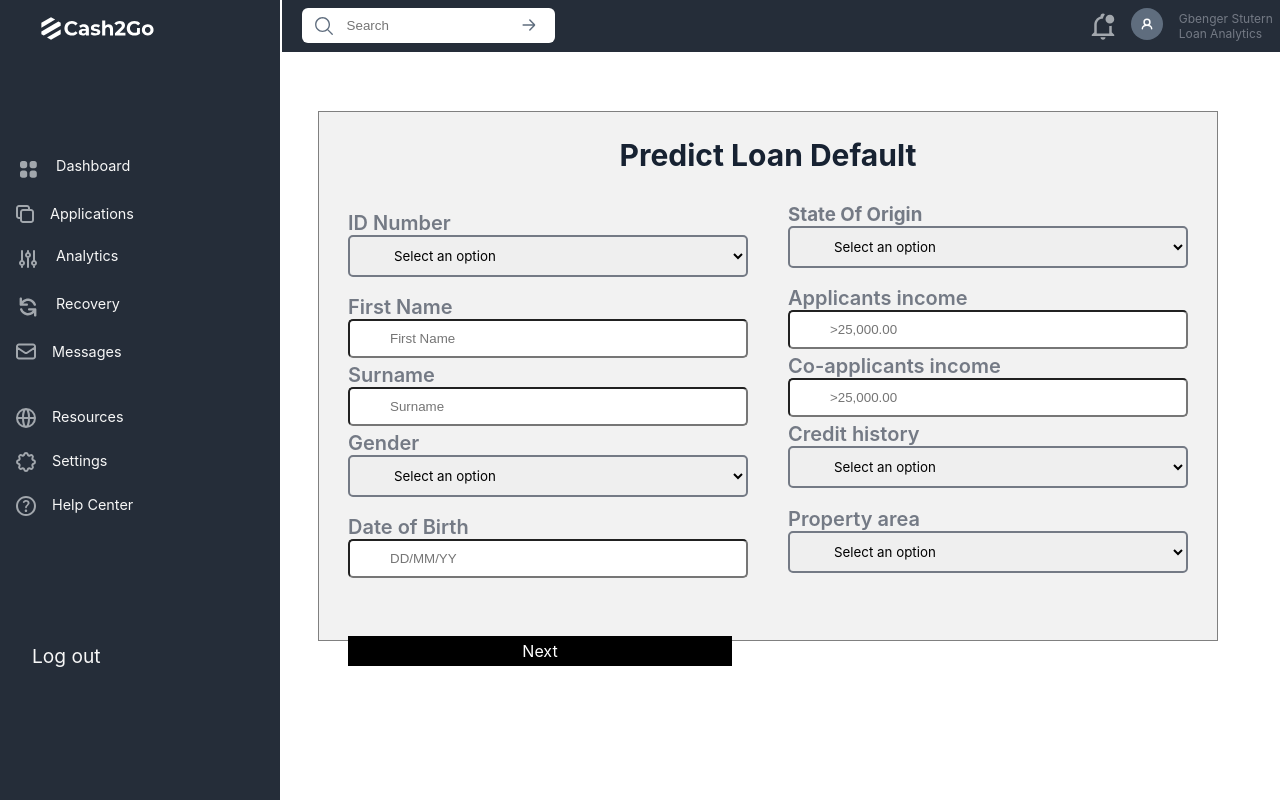
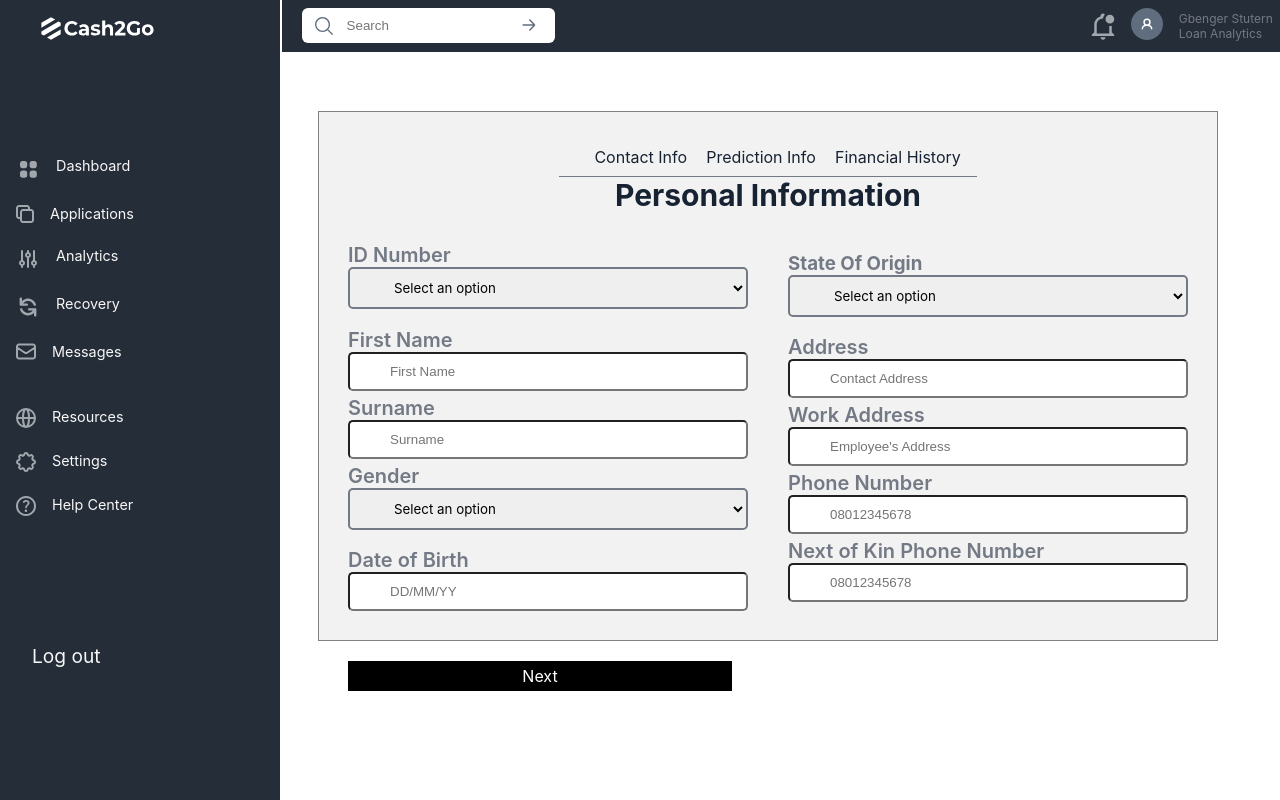
Before and after one commit to joyibeh93/Cash2go-loan-app, a React (Create React App) app: page /bvn in a window 1280 px wide. Built offline with nearby package versions, Linux system fonts and the light colour scheme; the HTML template or start-up script is replaced by a standard one.

Commit message:
bvn page review

```diff
--- a/src/Components/Bvn.jsx
+++ b/src/Components/Bvn.jsx
@@ -87,7 +87,8 @@ export default Bvn;*/
 import React from "react";
 import { Formik, Form, Field } from "formik";
 import { useNavigate } from "react-router-dom";
-import '../Styles/LoanDefault.css'
+import { Link } from "react-router-dom";
+import '../Styles/Bvn.css'
 
 const initialValues = {
   id: "",
@@ -115,13 +116,24 @@ const navigate = useNavigate();
   };
 
   return (
-    <div className="form-containersss">
-      <h1 className="predict-h1">Predict Loan Default</h1>
+    <div className="form-containerss">
+      <div className="top-nav">
+        <ul className="nav-item">
+          <li>
+            <Link to="/bvn"> Contact Info </Link>
+          </li>
+          <li>
+            <Link to="/loan_default">Prediction Info</Link>
+          </li>
+          <li>Financial History</li>
+        </ul>
+      </div>
+      <h1 className="bvn-h1">Personal Information</h1>
       <Formik initialValues={initialValues} onSubmit={handleSubmit}>
-        <Form className="Loan_form">
+        <Form className="bvn_form">
           <div className="column">
             <div className="row">
-              <h3 className="predict-h3">ID Number</h3>
+              <h3 className="bvn-h3">ID Number</h3>
               <Field
                 as="select"
                 type="text"
@@ -139,29 +151,29 @@ const navigate = useNavigate();
             </div>
 
             <div className="row">
-              <h3 className="predict-h3">First Name</h3>
+              <h3 className="bvn-h3">First Name</h3>
               <Field
                 type="text"
                 name="first_name"
                 required
                 placeholder="First Name"
-                className="loan-default"
+                className="bvn-default"
               />
             </div>
 
             <div className="row">
-              <h3 className="predict-h3">Surname</h3>
+              <h3 className="bvn-h3">Surname</h3>
               <Field
                 type="text"
                 name="surname"
                 required
                 placeholder="Surname"
-                className="loan-default"
+                className="bvn-default"
               />
             </div>
 
             <div className="row">
-              <h3 className="predict-h3">Gender</h3>
+              <h3 className="bvn-h3">Gender</h3>
               <Field
                 as="select"
                 type="text"
@@ -176,13 +188,13 @@ const navigate = useNavigate();
             </div>
 
             <div className="row">
-              <h3 className="predict-h3">Date of Birth</h3>
+              <h3 className="bvn-h3">Date of Birth</h3>
               <Field
                 type="text"
                 name="date_of_birth"
                 required
                 placeholder="DD/MM/YY"
-                className="loan-default"
+                className="bvn-default"
               />
             </div>
           </div>
@@ -239,67 +251,55 @@ const navigate = useNavigate();
             </div>
 
             <div className="row">
-              <h3 className="predict-h3">Applicants income</h3>
+              <h3 className="bvn-h3">Address</h3>
               <Field
                 type="text"
-                name="applicants_income"
+                name="address"
                 required
-                placeholder=">25,000.00"
-                inputMode="numeric"
-                pattern="[0-9]+(,[0-9]{3})*(\.[0-9]{2})?"
-                className="loan-default"
+                placeholder="Contact Address"
+                className="bvn-default"
               />
             </div>
 
             <div className="row">
-              <h3 className="predict-h3">Co-applicants income</h3>
+              <h3 className="bvn-h3">Work Address</h3>
               <Field
                 type="text"
-                name="co_applicants_income"
+                name="work_address"
                 required
-                placeholder=">25,000.00"
-                inputMode="numeric"
-                pattern="[0-9]+(,[0-9]{3})*(\.[0-9]{2})?"
-                className="loan-default"
+                placeholder="Employee's Address"
+                className="bvn-default"
               />
             </div>
 
             <div className="row">
-              <h3 className="predict-h3">Credit history</h3>
+              <h3 className="bvn-h3">Phone Number</h3>
               <Field
-                as="select"
                 type="text"
-                id="credit_history"
-                name="credit_history"
-                className="input"
-              >
-                <option value="">Select an option</option>
-                <option value="option1">0</option>
-                <option value="option2">1</option>
-                <option value="option3">2</option>
-                <option value="option4">3</option>
-                <option value="option5">4</option>
-                <option value="option6">5</option>
-              </Field>
+                name="phone_number"
+                required
+                placeholder="08012345678"
+                inputMode="numeric"
+                pattern="[0-9]+(,[0-9]{3})*(\.[0-9]{2})?"
+                className="bvn-default"
+              />
             </div>
 
             <div className="row">
-              <h3 className="predict-h3">Property area</h3>
+              <h3 className="bvn-h3">Next of Kin Phone Number</h3>
               <Field
-                as="select"
                 type="text"
-                id="property_area"
-                name="property_area"
-                className="input"
-              >
-                <option value="">Select an option</option>
-                <option value="option1">Rural</option>
-                <option value="option2">Urban</option>
-              </Field>
+                name="next_of_kin_phone_number"
+                required
+                placeholder="08012345678"
+                inputMode="numeric"
+                pattern="[0-9]+(,[0-9]{3})*(\.[0-9]{2})?"
+                className="bvn-default"
+              />
             </div>
           </div>
 
-          <button type="submit" className="default-submit">Next</button>
+          <button type="submit" className="info-submit">Next</button>
         </Form>
       </Formik>
     </div>
--- a/src/Styles/Bvn.css
+++ b/src/Styles/Bvn.css
@@ -1,11 +1,67 @@
-.bvn-header {
+.form-containerss {
+  display: flex;
+  flex-direction: column;
+  align-items: center;
+  max-height: 530px;
+  max-width: 900px;
+  margin: 15px auto;
+  padding: 25px;
+  border: 1px solid grey;
+  background-color: #f2f2f2;
+}
+.bvn-h1{
+  margin-bottom: 30px;
+  font-size: 30px;
+}
+.bvn_form {
+  display: grid;
+  grid-template-columns: repeat(2, 1fr);
+  grid-gap: 40px;
+
+}
+
+.column {
+  display: flex;
+  flex-direction: column;
+  gap: 5px;
+}
+
+/* .row {
+  margin-bottom: 10px;
+} */
+
+.bvn-h3 {
+  margin: 0;
+  font-size: 20px;
+  font-weight: 600;
+
+}
+
+button {
+  margin-top: 10px;
+}
+.bvn-default{
+  width: 100%;
+}
+.bvn-default,
+select[type="text"] {
+  padding: 10px 40px;
+  border-radius: 5px;
+}
+
+.info-submit {
+  background-color: black;
+  color: white;
+  padding: 5px;
+}
+
+
+/*.bvn-header {
    margin-left: 50px;
   }
 
   .bvn-container {
     max-width: 600px;
-    /*margin: 0 auto;
-    padding: 25px;*/
     border: 1px solid grey;
     background-color: #f2f2f2;
     max-height: 230px;
@@ -51,6 +107,5 @@
   }
 
   h3 {
-    /* margin-top: 10px; */
     border-bottom: 1px solid black ;
-  }
+  }*/
```
